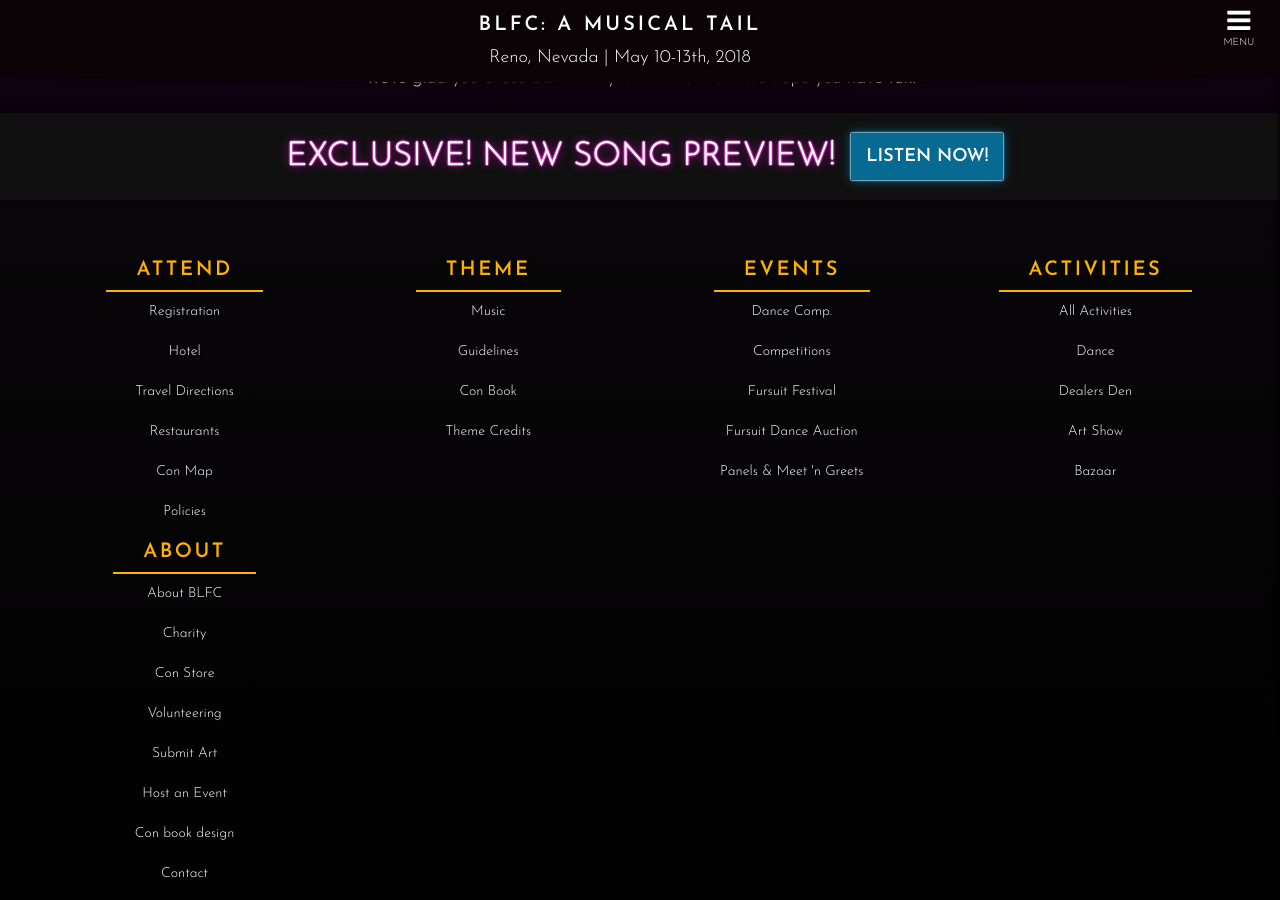
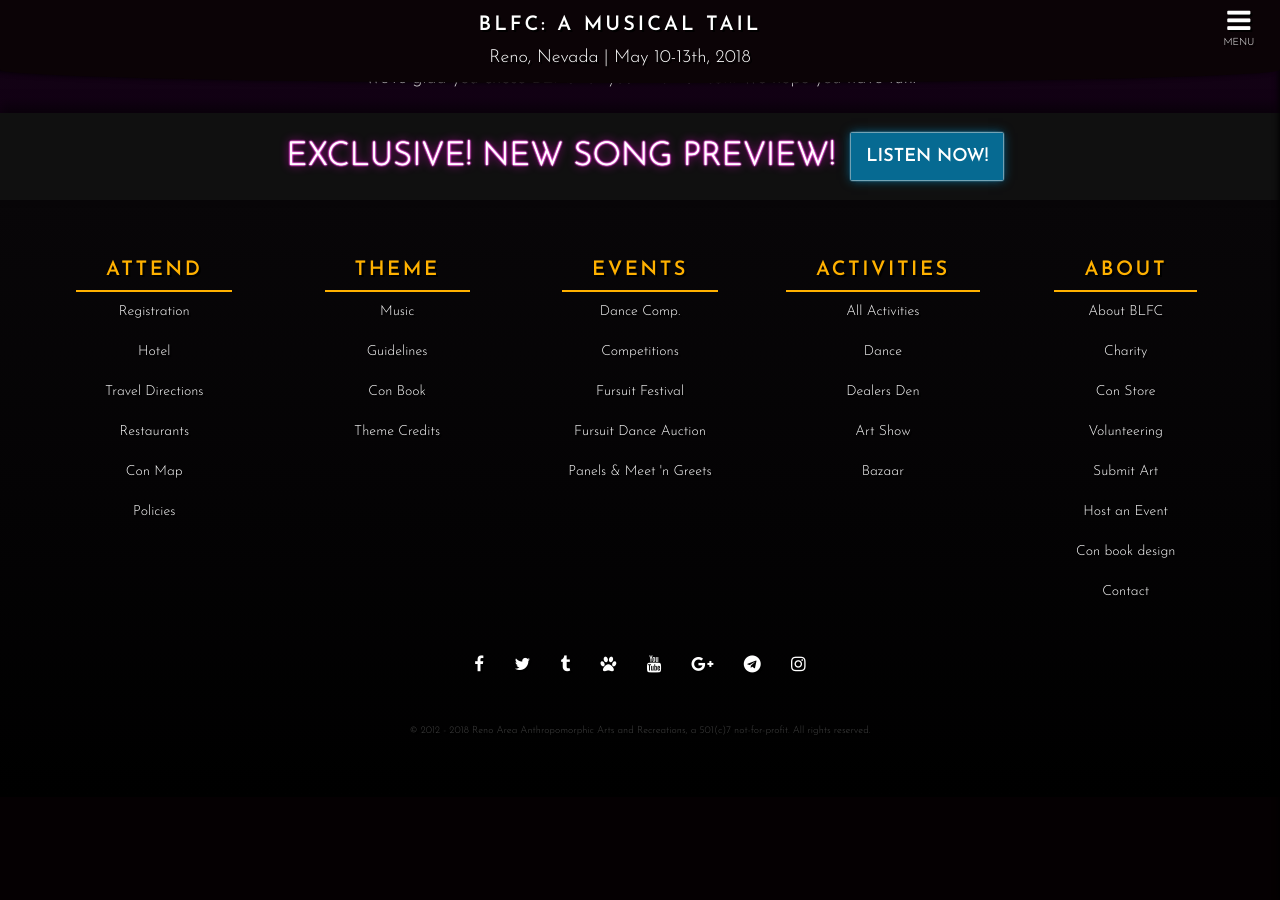
Before and after one commit to blfcweb/biggestlittlefc.github.io, a Jekyll site: the page built from index.md, in a window 1280 px wide and 900 px high, scrolled down 2225 px. Built offline with Jekyll 4.4.1, drawn with Linux system fonts in a browser that asks for light colours; after the commit the page ends 3022 px from its top, so only the background shows below that.

Commit message:
one_fourth to one_fifth

```diff
--- a/_includes/footer.html
+++ b/_includes/footer.html
@@ -8,7 +8,7 @@
 	<div class="page-wrapper textcenter">
 
 		{% for item in site.data.menu-footer.toc %}
-			<div class="one_fourth">
+			<div class="one_fifth">
 				<h3>{{ item.title }}</h3>
 				<ul>
 					{% for entry in item.subfolderitems %}
```
